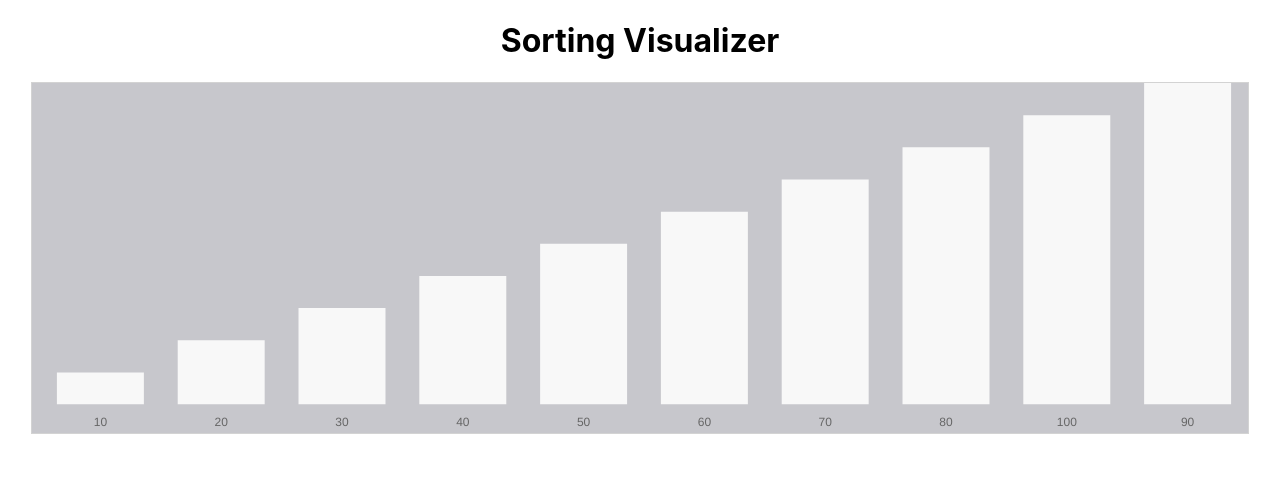
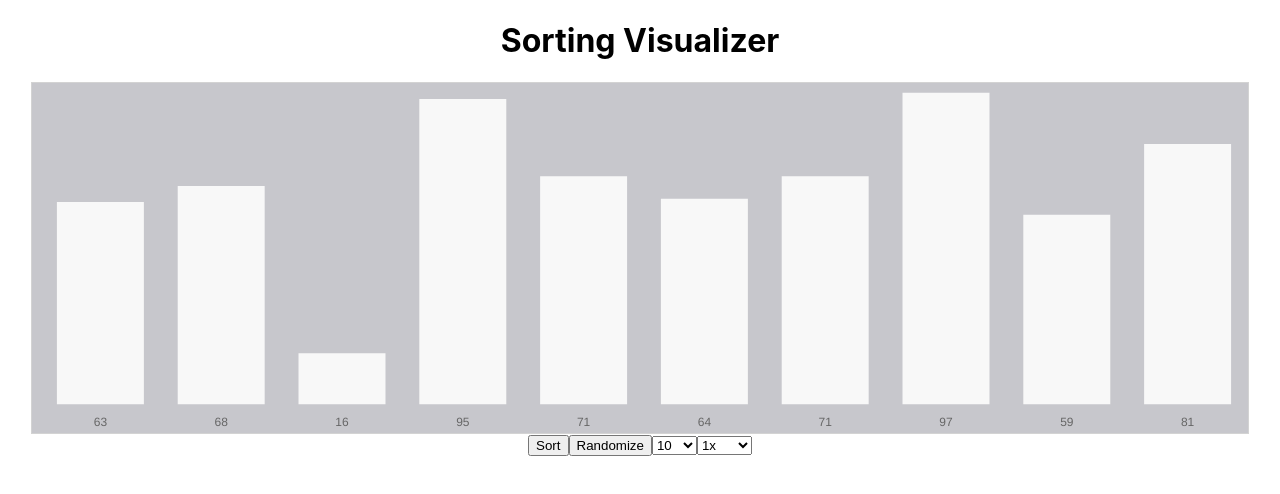
Before and after one commit to Shannu26/react-sorting-visualizer, a React (Create React App) app: page / in a window 1280 px wide. Shown: the top 494 px of the page. Built offline with nearby package versions, Linux system fonts and the light colour scheme.

Commit message:
Added implementation for speed, size, array generation, bubble and selection sort

```diff
--- a/src/App.css
+++ b/src/App.css
@@ -1,11 +1,3 @@
 .App {
   text-align: center;
 }
-
-.bar {
-  width: 95%;
-  margin: 0 auto;
-  height: 350px;
-  background-color: rgb(199, 199, 204);
-  border: 1px solid lightgray;
-}
--- a/src/App.js
+++ b/src/App.js
@@ -1,120 +1,163 @@
 import "./App.css";
-import { Bar } from "react-chartjs-2";
 import { useState } from "react";
+import Chart from "./components/Chart/Chart";
+import { useEffect } from "react";
 
 function App() {
-  const [data, setData] = useState({
-    labels: [100, 90, 80, 70, 60, 50, 40, 30, 20, 10],
-    datasets: [
-      {
-        data: [100, 90, 80, 70, 60, 50, 40, 30, 20, 10],
-        backgroundColor: [
-          "rgb(248,248,248)",
-          "rgb(248,248,248)",
-          "rgb(248,248,248)",
-          "rgb(248,248,248)",
-          "rgb(248,248,248)",
-          "rgb(248,248,248)",
-          "rgb(248,248,248)",
-          "rgb(248,248,248)",
-          "rgb(248,248,248)",
-          "rgb(248,248,248)",
-        ],
-      },
-    ],
-  });
-  const [sorting, setSorting] = useState(true);
+  const [data, setData] = useState([]);
+  const [isSorting, setIsSorting] = useState(false);
+  const [currIJ, setCurrIJ] = useState({ i: -1, j: -1 });
+  const [completed, setCompleted] = useState([]);
+  const [size, setSize] = useState(10);
+  const [speed, setSpeed] = useState(1);
 
-  var options = {
-    maintainAspectRatio: false,
-    responsive: true,
-    scales: {
-      x: {
-        grid: {
-          display: false,
-          borderWidth: 0,
-        },
-        ticks: {
-          display: true,
-          // color: "white",
-        },
-      },
-      y: {
-        grid: {
-          display: false,
-          borderWidth: 0,
-        },
-        ticks: {
-          display: false,
-        },
-      },
-    },
-    plugins: {
-      legend: {
-        display: false,
-      },
-    },
-    events: [],
-    animation: false,
+  // console.log(completed);
+  console.log(completed);
+
+  useEffect(() => {
+    const arr = generateArray(size);
+    setCompleted([]);
+    setData([...arr]);
+  }, [size]);
+
+  const generateArray = (size) => {
+    const arr = [];
+    for (let i = 0; i < size; i++) {
+      const num = Math.round(Math.random() * 100) + 1;
+      // console.log(num);
+      arr.push(num);
+    }
+    return [...arr];
   };
 
-  const sort = () => {
-    const arr = data.datasets[0].data;
-    let c = 0;
-    for (let i = 0; i < arr.length; i++) {
-      for (let j = i + 1; j < arr.length; j++) {
-        setTimeout(
-          (arr, i, j) => {
-            setData((prev) => {
-              const new_data = { ...prev };
-              new_data.datasets[0].data = [...arr];
-              new_data.labels = [...arr];
-              new_data.datasets[0].backgroundColor = [
-                "rgb(248,248,248)",
-                "rgb(248,248,248)",
-                "rgb(248,248,248)",
-                "rgb(248,248,248)",
-                "rgb(248,248,248)",
-                "rgb(248,248,248)",
-                "rgb(248,248,248)",
-                "rgb(248,248,248)",
-                "rgb(248,248,248)",
-                "rgb(248,248,248)",
-              ];
-              new_data.datasets[0].backgroundColor[i] = "red";
-              new_data.datasets[0].backgroundColor[j] = "red";
-              // console.log(arr);
-              console.log(`${i}  ${j}`);
-              return new_data;
-            });
-          },
-          100 * c,
-          [...arr],
-          i,
+  const alterStateAfterTimeOut = (arr, i, j, c, cond, index) => {
+    setTimeout(
+      (arr, i, j, c) => {
+        setData(arr);
+        setCurrIJ({ i, j });
+        // if (c === arr.length) setIsSorting(false);
+        if (cond) {
+          setCompleted((prev) => {
+            const next = [...prev];
+            next.push(index);
+            return [...next];
+          });
+        }
+      },
+      (500 * c) / speed,
+      [...arr],
+      i,
+      j,
+      c,
+      speed
+    );
+  };
+
+  const bubbleSort = () => {
+    const array = [...data];
+    let count = 0;
+    for (let i = 0; i < array.length - 1; i++) {
+      for (let j = 0; j < array.length - i - 1; j++) {
+        alterStateAfterTimeOut(
+          array,
           j,
-          c
+          j + 1,
+          count,
+          j === 0,
+          array.length - i
         );
-        c++;
-        if (arr[i] > arr[j]) {
-          let temp = arr[i];
-          arr[i] = arr[j];
-          arr[j] = temp;
+        count++;
+        if (array[j] > array[j + 1]) {
+          let temp = array[j];
+          array[j] = array[j + 1];
+          array[j + 1] = temp;
           // console.log(arr);
         }
       }
     }
-    setSorting(false);
+    alterStateAfterTimeOut(array, 0, 1, count, true, 1);
+    alterStateAfterTimeOut(array, 0, 1, count, true, 0);
+    alterStateAfterTimeOut(array, -1, -1, count);
   };
 
-  if (sorting) sort();
+  const selectionSort = () => {
+    const array = [...data];
+    let count = 0;
+    for (let i = 0; i < array.length; i++) {
+      let index = i;
+      for (let j = i + 1; j < array.length; j++) {
+        alterStateAfterTimeOut(array, i, j, count, j === i + 1, i - 1);
+        count++;
+        if (array[index] > array[j]) {
+          index = j;
+          // console.log(arr);
+        }
+      }
+      let temp = array[i];
+      array[i] = array[index];
+      array[index] = temp;
+    }
+    alterStateAfterTimeOut(
+      array,
+      array.length - 1,
+      array.length - 2,
+      count,
+      true,
+      array.length - 2
+    );
+    alterStateAfterTimeOut(
+      array,
+      array.length - 1,
+      array.length - 2,
+      count,
+      true,
+      array.length - 1
+    );
+  };
+
+  const sortClickHandler = () => {
+    setCompleted([]);
+    setIsSorting(true);
+    // bubbleSort();
+    selectionSort();
+    setIsSorting(false);
+  };
+
+  const randomizeClickHandler = () => {
+    const arr = generateArray(size);
+    setData([...arr]);
+  };
+
+  const sizeChangeHandler = (e) => {
+    setSize(+e.target.value);
+    // console.log(e.target.value);
+  };
+
+  const speedChangeHandler = (e) => {
+    setSpeed(+e.target.value);
+  };
 
   return (
     <div className="App">
       <h1>Sorting Visualizer</h1>
-      <div className="bar">
-        {/* {console.log(data)} */}
-        <Bar data={data} options={options} />
-      </div>
+      <Chart data={data} currIJ={currIJ} completed={completed} />
+      <button onClick={sortClickHandler}>Sort</button>
+      <button onClick={randomizeClickHandler}>Randomize</button>
+      <select value={`${size}`} onChange={sizeChangeHandler}>
+        <option value="5">5</option>
+        <option value="10">10</option>
+        <option value="25">25</option>
+        <option value="50">50</option>
+        <option value="75">75</option>
+        <option value="100">100</option>
+      </select>
+      <select value={`${speed}`} onChange={speedChangeHandler}>
+        <option value="0.25">0.25x</option>
+        <option value="0.5">0.5x</option>
+        <option value="1">1x</option>
+        <option value="2">2x</option>
+        <option value="4">4x</option>
+      </select>
     </div>
   );
 }
--- /dev/null
+++ b/src/components/Chart/Chart.css
@@ -0,0 +1,7 @@
+.chart {
+  width: 95%;
+  margin: 0 auto;
+  height: 350px;
+  background-color: rgb(199, 199, 204);
+  border: 1px solid lightgray;
+}
--- /dev/null
+++ b/src/components/Chart/Chart.js
@@ -0,0 +1,62 @@
+import { Bar } from "react-chartjs-2";
+import "./Chart.css";
+
+const options = {
+  maintainAspectRatio: false,
+  responsive: true,
+  scales: {
+    x: {
+      grid: {
+        display: false,
+        borderWidth: 0,
+      },
+      ticks: {
+        display: true,
+      },
+    },
+    y: {
+      grid: {
+        display: false,
+        borderWidth: 0,
+      },
+      ticks: {
+        display: false,
+      },
+    },
+  },
+  plugins: {
+    legend: {
+      display: false,
+    },
+  },
+  events: [],
+  animation: false,
+};
+
+const Chart = (props) => {
+  const data = {
+    labels: props.data,
+    datasets: [
+      {
+        data: props.data,
+      },
+    ],
+  };
+  const backgroundColor = props.data.map((el, i) => {
+    return i === props.currIJ.i || i === props.currIJ.j
+      ? "red"
+      : "rgb(248,248,248)";
+  });
+
+  for (let i of props.completed) {
+    backgroundColor[i] = "green";
+  }
+  data.datasets[0].backgroundColor = [...backgroundColor];
+  return (
+    <div className="chart">
+      <Bar data={data} options={options} />
+    </div>
+  );
+};
+
+export default Chart;
```
